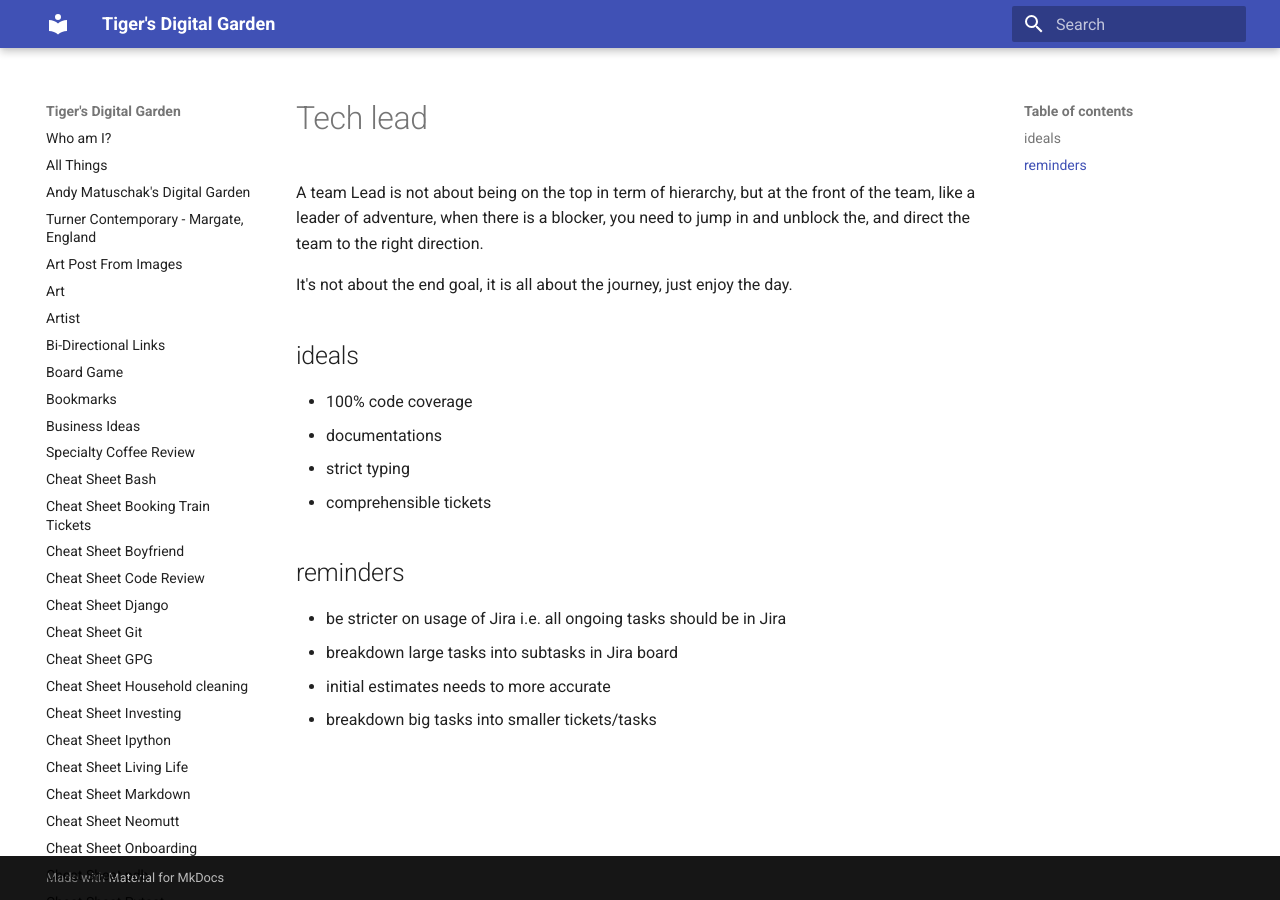
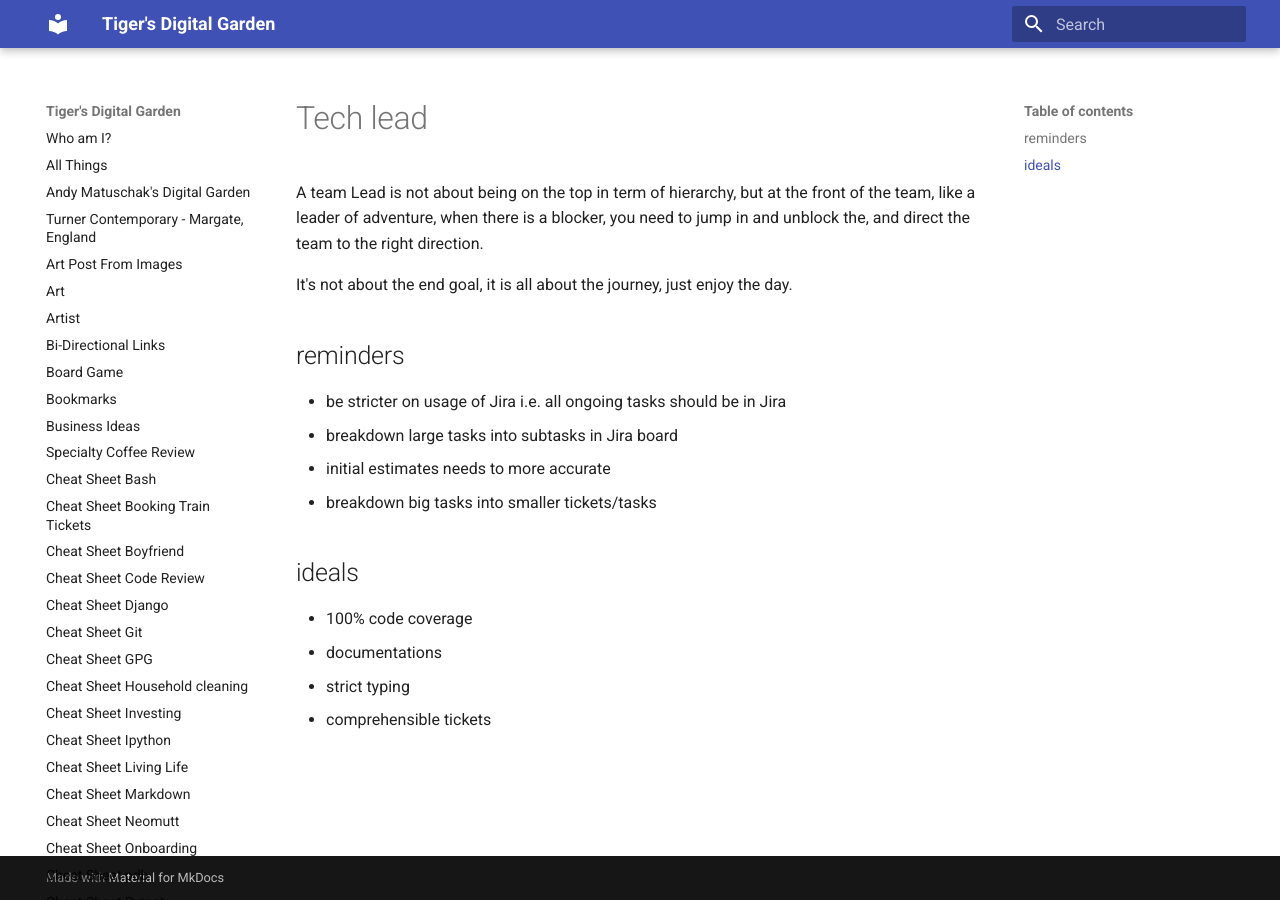
Before and after one commit to ynotstartups/notes, an MkDocs documentation site: the page built from notes/tech-lead.md, in a window 1280 px wide. Built offline with MkDocs 1.6.1 and Material for MkDocs 9.7.7, drawn with Linux system fonts in a browser that asks for light colours; part of the change alters nothing that is shown.

```diff
--- a/notes/tech-lead.md
+++ b/notes/tech-lead.md
@@ -3,6 +3,13 @@
 A team Lead is not about being on the top in term of hierarchy, but at the front of the team,  like a leader of adventure, when there is a blocker, you need to jump in and unblock the, and direct the team to the right direction.
 
 It's not about the end goal, it is all about the journey, just enjoy the day.
+
+## reminders
+
+- be stricter on usage of Jira i.e. all ongoing tasks should be in Jira
+- breakdown large tasks into subtasks in Jira board
+- initial estimates needs to more accurate
+- breakdown big tasks into smaller tickets/tasks
 
 ## ideals
 
@@ -10,10 +17,3 @@ It's not about the end goal, it is all about the journey, just enjoy the day.
 - documentations
 - strict typing
 - comprehensible tickets
-
-## reminders
-
-- be stricter on usage of Jira i.e. all ongoing tasks should be in Jira
-- breakdown large tasks into subtasks in Jira board
-- initial estimates needs to more accurate
-- breakdown big tasks into smaller tickets/tasks
```
